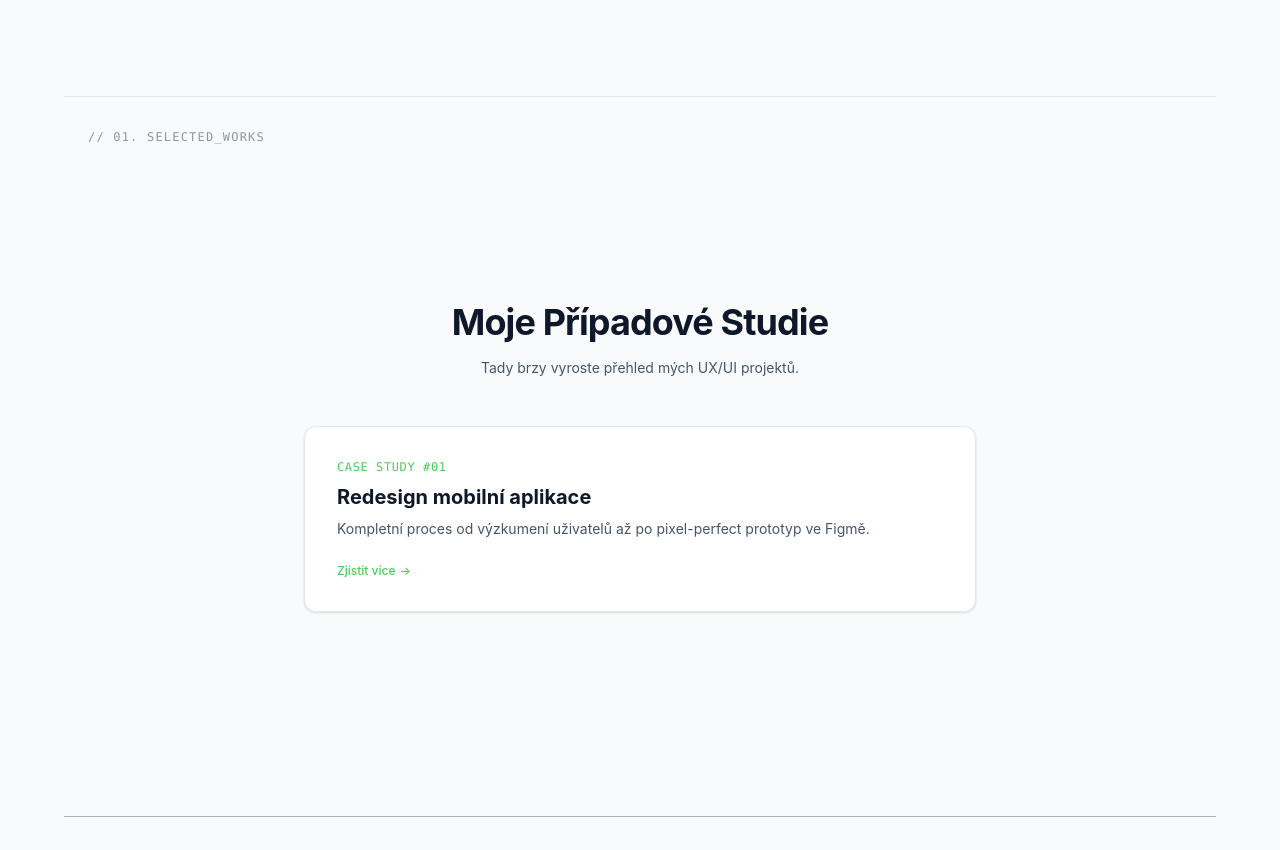
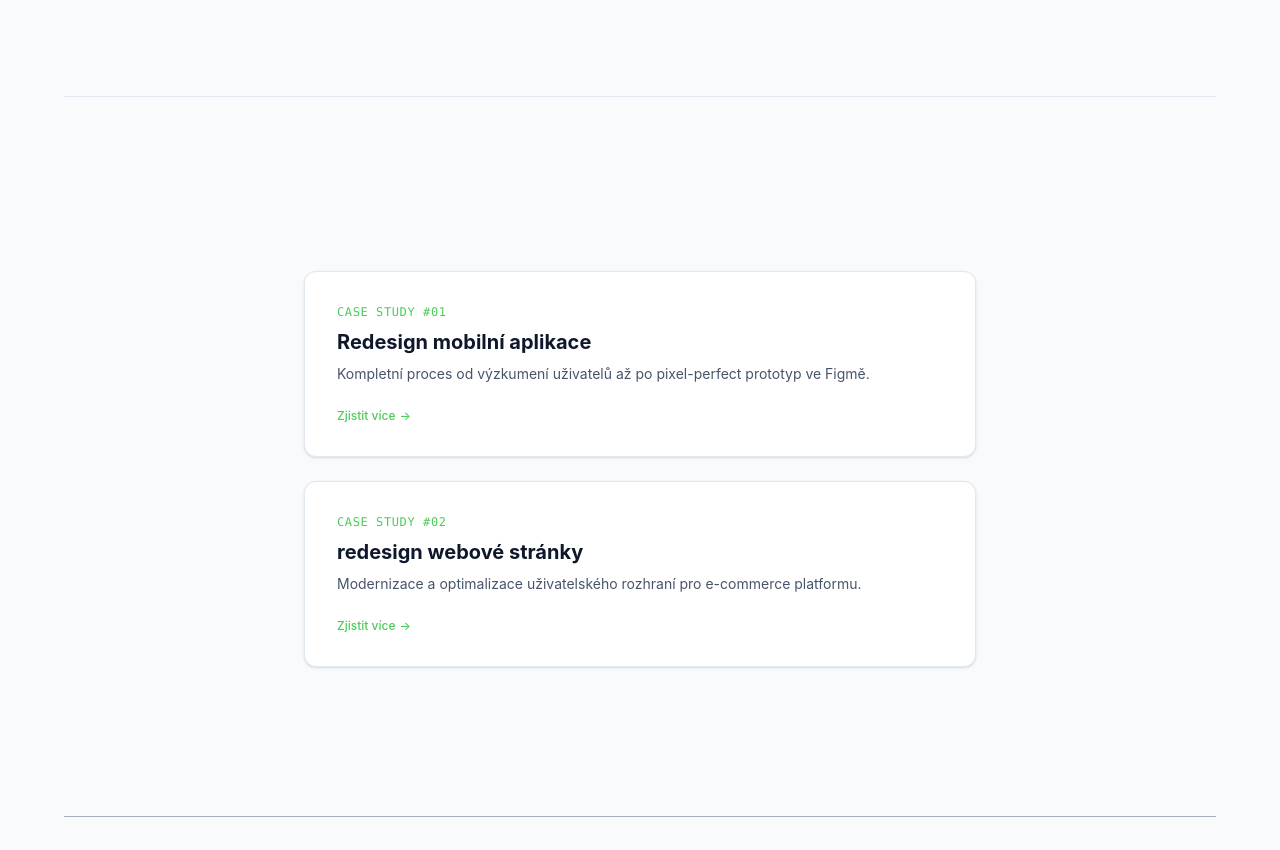
Before and after one commit to eliskaJanovcova/moje-portfolio, a React (Vite) app: page / in a window 1280 px wide. Shown: the part 720-1570 px from the top of the page. Built offline with nearby package versions, Linux system fonts and the light colour scheme; the HTML template or start-up script is replaced by a standard one.

Commit message:
refactor: extract project card into a reusable React component with props

```diff
--- a/src/App.jsx
+++ b/src/App.jsx
@@ -1,5 +1,6 @@
 import Navbar from './components/Navbar'
 import Hero from './components/Hero'
+import ProjectCard from './components/ProjectCard'
 import { useState, useEffect } from 'react'
 
 
@@ -73,26 +74,16 @@ function App() {
         </section>
 
         {/* 2. SEKCE: PROJECTS – Výraznější linka s lehkým zářením v dark modu */}
+
+
+
+
         <section
           id="projects"
           className="min-h-[90vh] flex flex-col items-center justify-center w-full max-w-6xl mx-auto px-6 py-24 text-center border-t border-card-border relative"
         >
-          {/* Sémantický kód na pozadí sekce */}
-          <div className="absolute top-8 left-6 text-xs font-mono text-brand-secondary/60 tracking-widest">
-    // 01. SELECTED_WORKS
-          </div>
-
-          <h2 className="text-4xl font-bold mb-4 tracking-tight text-brand-text">Moje Případové Studie</h2>
-          <p className="text-brand-secondary max-w-md mx-auto text-sm">Tady brzy vyroste přehled mých UX/UI projektů.</p>
-
-          <div className="mt-12 p-8 bg-card-bg border border-card-border rounded-xl cursor-pointer hover:border-brand-primary transition-all duration-300 w-full max-w-2xl text-left hover:scale-[1.01] shadow-sm dark:shadow-[0_10px_30px_rgba(0,0,0,0.2)] group">
-            <p className="text-xs text-brand-primary font-mono mb-2 tracking-wider">CASE STUDY #01</p>
-            <h3 className="text-xl font-bold text-brand-text group-hover:text-brand-primary transition-colors">Redesign mobilní aplikace</h3>
-            <p className="text-sm text-brand-secondary mt-2">Kompletní proces od výzkumení uživatelů až po pixel-perfect prototyp ve Figmě.</p>
-            <p className="text-xs text-brand-primary mt-6 font-medium flex items-center gap-1 transition-transform">
-              Zjistit více <span className="text-xs">→</span>
-            </p>
-          </div>
+        <ProjectCard id="01" title="Redesign mobilní aplikace" description="Kompletní proces od výzkumení uživatelů až po pixel-perfect prototyp ve Figmě." />
+        <ProjectCard id="02" title=" redesign webové stránky" description="Modernizace a optimalizace uživatelského rozhraní pro e-commerce platformu." />
 
         </section>
 
--- /dev/null
+++ b/src/components/ProjectCard.jsx
@@ -0,0 +1,26 @@
+import React from "react";
+
+function ProjectCard({ id, title, description }) {
+    return (
+    <div className="mt-6 p-8 bg-card-bg border border-card-border rounded-xl cursor-pointer hover:border-brand-primary transition-all duration-300 w-full max-w-2xl text-left hover:scale-[1.01] shadow-sm dark:shadow-[0_10px_30px_rgba(0,0,0,0.2)] group">
+      {/* Místo natvrdo napsaného CASE STUDY #01 použijeme dynamickou prop {id} */}
+      <p className="text-xs text-brand-primary font-mono mb-2 tracking-wider">CASE STUDY #{id}</p>
+
+      {/* Dynamický titulek */}
+      <h3 className="text-xl font-bold text-brand-text group-hover:text-brand-primary transition-colors">
+        {title}
+      </h3>
+
+      {/* Dynamický popis */}
+      <p className="text-sm text-brand-secondary mt-2">
+        {description}
+      </p>
+
+      <p className="text-xs text-brand-primary mt-6 font-medium flex items-center gap-1 transition-transform">
+        Zjistit více <span className="text-xs">→</span>
+      </p>
+    </div>
+  )
+}
+
+export default ProjectCard
```
